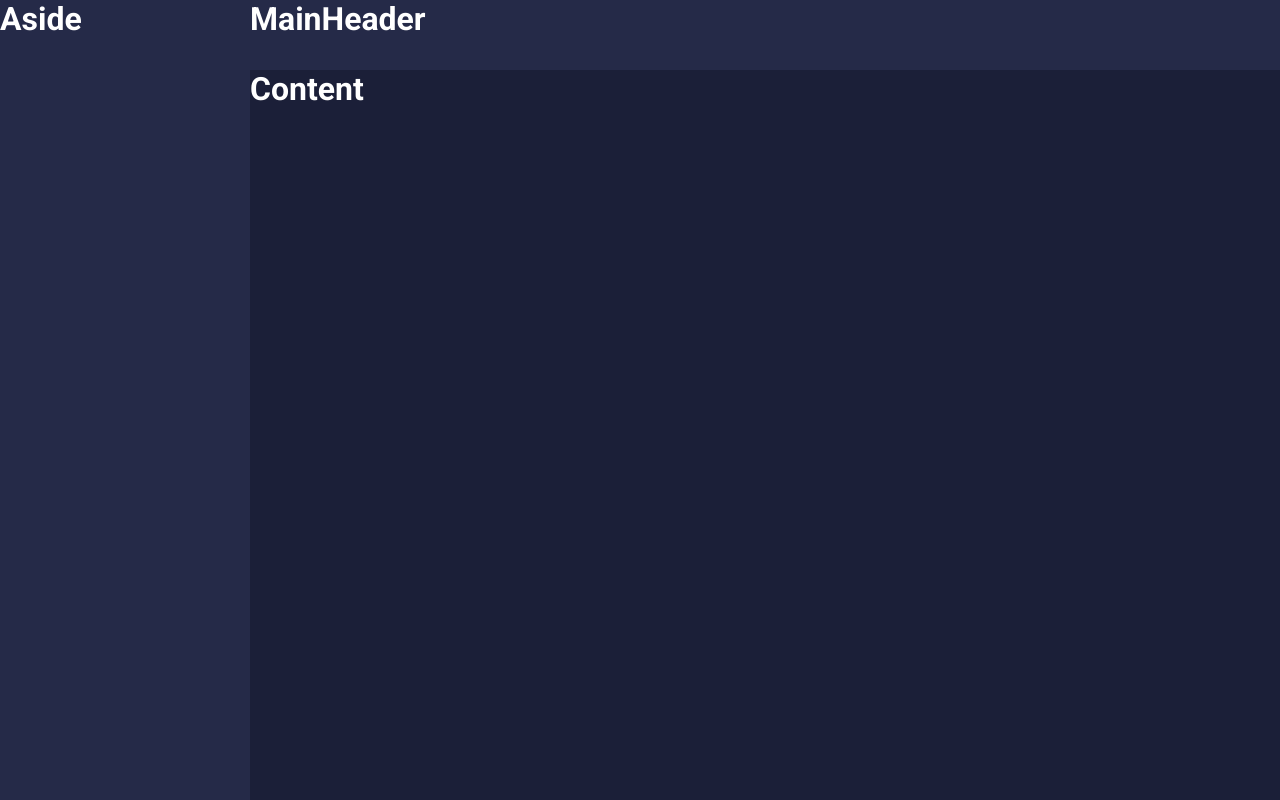
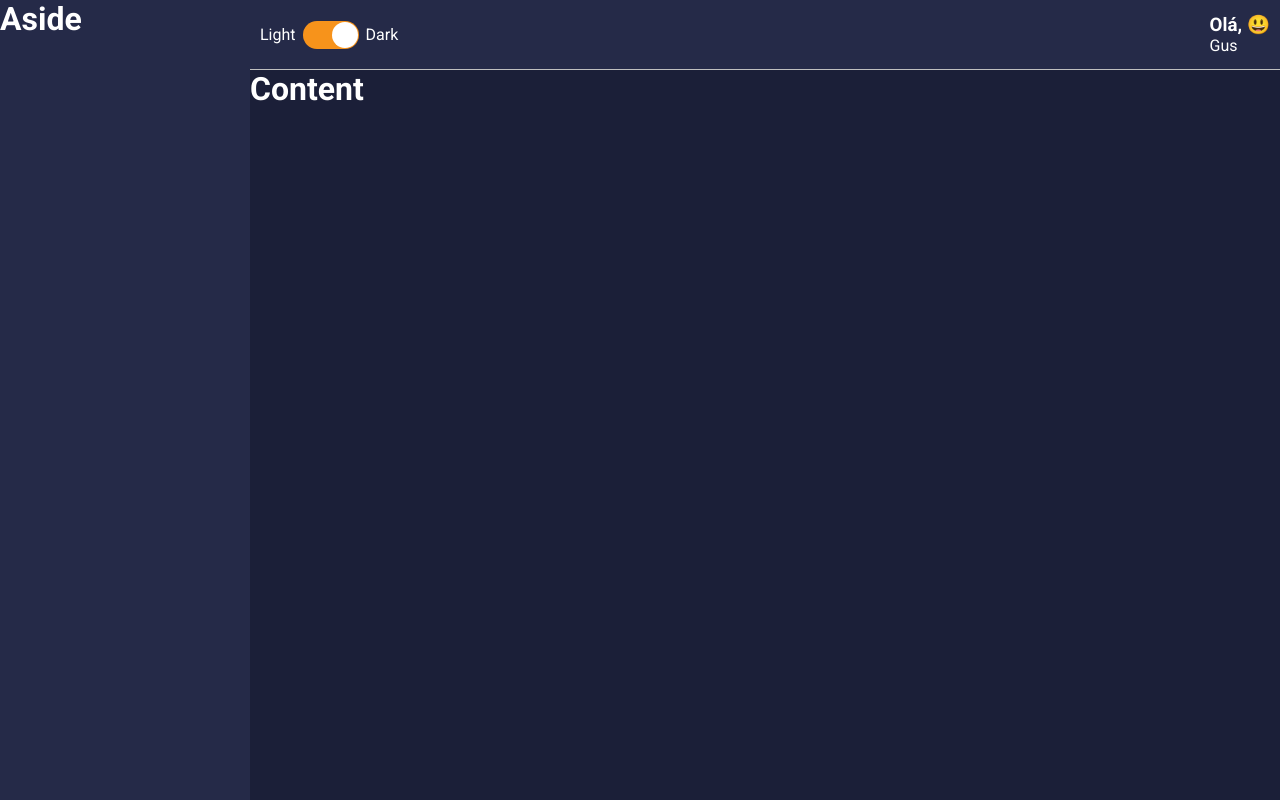
Before and after one commit to gusintheeshell/react-dashboard-financial, a React app: page / in a window 1280 px wide. Built offline with nearby package versions, Linux system fonts and the light colour scheme.

Commit message:
feat: mainHeader component

```diff
--- a/src/components/MainHeader/index.tsx
+++ b/src/components/MainHeader/index.tsx
@@ -1,11 +1,23 @@
-import React from "react"
+import React, { useMemo } from "react"
 
-import { Container } from "./styles"
+import emojis from "@/utils/emojis"
+import Toggle from "../Toggle"
+import { Container, Profile, UserName, Welcome } from "./styles"
 
 const MainHeader: React.FC = () => {
+  const emoji = useMemo(() => {
+    const index = Math.floor(Math.random() * emojis.length)
+    return emojis[index]
+  }, [])
+
   return (
     <Container>
-      <h1>MainHeader</h1>
+      <Toggle />
+
+      <Profile>
+        <Welcome>Olá, {emoji}</Welcome>
+        <UserName>Gus</UserName>
+      </Profile>
     </Container>
   )
 }
--- a/src/components/MainHeader/styles.ts
+++ b/src/components/MainHeader/styles.ts
@@ -2,6 +2,21 @@
 
 export const Container = styled.div`
   grid-area: MH;
+  background-color: ${(props) => props.theme.colors.secondary};
+
+  display: flex;
+  justify-content: space-between;
+  align-items: center;
+
+  padding: 0 10px;
+
+  border-bottom: 1px solid ${(props) => props.theme.colors.gray};
+`
+
+export const Profile = styled.div`
   color: ${(props) => props.theme.colors.white};
-  background-color: ${(props) => props.theme.colors.secondary};
 `
+
+export const UserName = styled.span``
+
+export const Welcome = styled.h3``
--- /dev/null
+++ b/src/components/Toggle/index.tsx
@@ -0,0 +1,18 @@
+import React from "react"
+
+import { Container, ToggleLabel, ToggleSelector } from "./styles"
+
+const Toggle: React.FC = () => (
+  <Container>
+    <ToggleLabel>Light</ToggleLabel>
+    <ToggleSelector
+      checked
+      onChange={() => {}}
+      uncheckedIcon={false}
+      checkedIcon={false}
+    />
+    <ToggleLabel>Dark</ToggleLabel>
+  </Container>
+)
+
+export default Toggle
--- /dev/null
+++ b/src/components/Toggle/styles.ts
@@ -0,0 +1,20 @@
+import styled from "styled-components"
+import Switch, { ReactSwitchProps } from "react-switch"
+
+export const Container = styled.div`
+  display: flex;
+  align-items: center;
+`
+
+export const ToggleLabel = styled.span`
+  color: ${(props) => props.theme.colors.white};
+`
+
+export const ToggleSelector = styled(Switch).attrs<ReactSwitchProps>(
+  ({ theme }) => ({
+    onColor: theme.colors.info,
+    offColor: theme.colors.warning,
+  })
+)<ReactSwitchProps>`
+  margin: 0 7px;
+`
```
